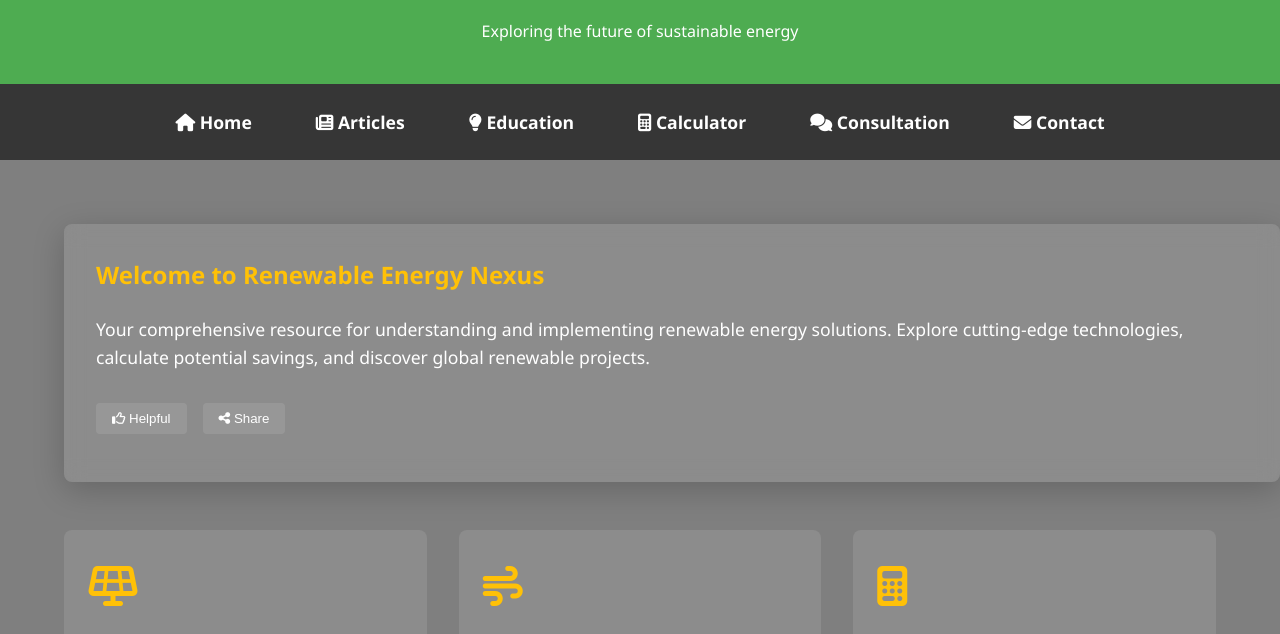
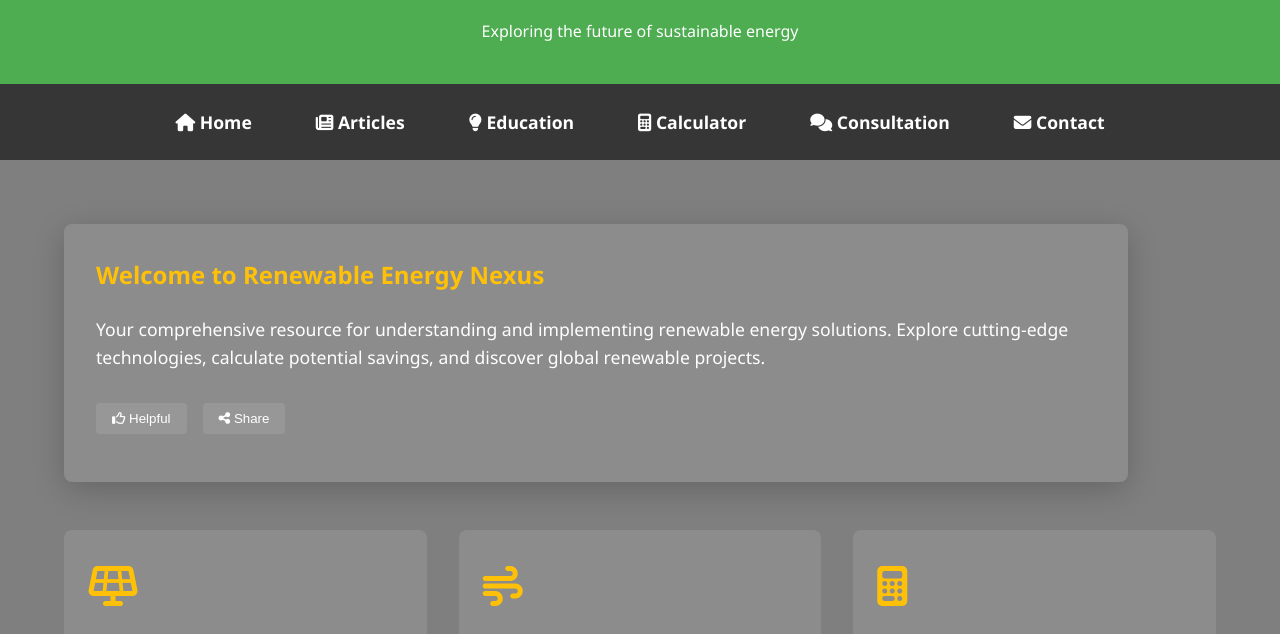
Before and after one commit to PratikCodesProfessionally/PratikCodesProfessionally.github.io, a plain HTML site: page index.html in a window 1280 px wide. Shown: the part 125-759 px from the top of the page. Drawn offline with nearby package versions, Linux system fonts and the light colour scheme; files whose address does not match are found by name.

Commit message:
Update StyleSheet1.css

```diff
--- a/RenewableEnergyNexus/css/StyleSheet1.css
+++ b/RenewableEnergyNexus/css/StyleSheet1.css
@@ -106,7 +106,7 @@ nav {
     border-radius: 8px;
     box-shadow: 0 8px 32px rgba(0, 0, 0, 0.2);
     transition: transform 0.3s ease;
-    width: 90vw;
+    width: 1000px;
 }
 
     .blog-post:hover {
@@ -729,6 +729,8 @@ footer {
     margin-bottom: 2rem;
     box-shadow: 0 5px 15px rgba(0,0,0,0.1);
     transition: all 0.3s ease;
+    /*width: 100vw;
+    height: 100px; added to correct the article expansion width but didnot work*/
 }
 
     .article-card:hover {
```
